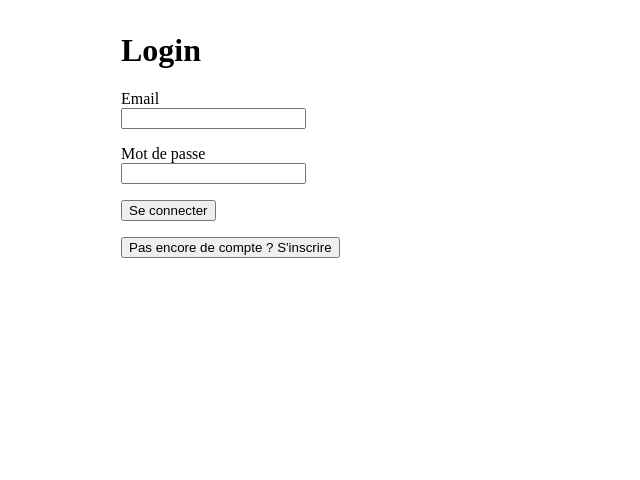
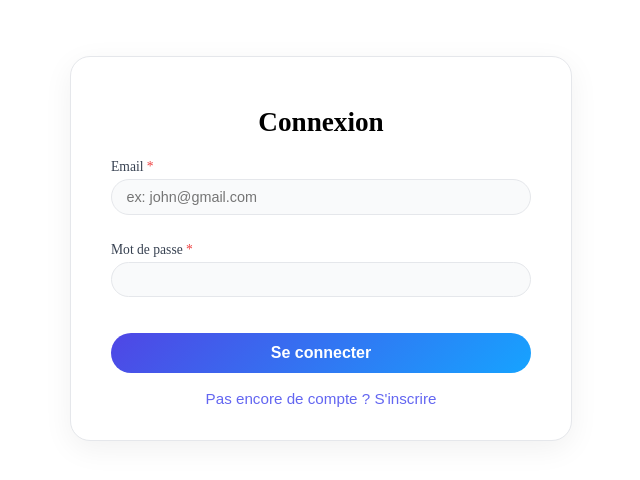
Before and after one commit to stanislasdelannoy/newyalla, a React (Vite) app in the folder yalla-app/: page /login in a window 1280 px wide. Shown: the top 480 px of the page, without its empty margins (319-959 px from the left). Built offline with nearby package versions, Linux system fonts and the light colour scheme.

Commit message:
Update registration

```diff
--- a/yalla-app/src/api/auth.ts
+++ b/yalla-app/src/api/auth.ts
@@ -32,14 +32,17 @@ export async function login(payload: LoginPayload): Promise<TokenResponse> {
 export type RegisterPayload = {
   email: string;
   password: string;
+  first_name: string;
+  last_name: string;
+  username?: string;
+  phone?: string;
+  hometown?: string;
 };
 
 export async function register(payload: RegisterPayload): Promise<void> {
   const res = await fetch(`${API_URL}/api/auth/register`, {
     method: "POST",
-    headers: {
-      "Content-Type": "application/json",
-    },
+    headers: { "Content-Type": "application/json" },
     body: JSON.stringify(payload),
   });
 
--- a/yalla-app/src/pages/LoginPage.tsx
+++ b/yalla-app/src/pages/LoginPage.tsx
@@ -1,17 +1,28 @@
 // src/pages/LoginPage.tsx
-import { useState, FormEvent } from "react";
+import { useState } from "react";
+import type { FormEvent } from "react";
 import { login, register } from "../api/auth";
 import { useNavigate } from "react-router-dom";
+import { FormField } from "../components/FormField";
+import "./style/AuthPage.css";
 
-const LoginPage = () => {
+export default function AuthPage() {
   const [isRegisterMode, setIsRegisterMode] = useState(false);
+
   const [email, setEmail] = useState("");
   const [password, setPassword] = useState("");
+
+  const [firstName, setFirstName] = useState("");
+  const [lastName, setLastName] = useState("");
+  const [username, setUsername] = useState("");
+  const [phone, setPhone] = useState("");
+  const [hometown, setHometown] = useState("");
+
   const [error, setError] = useState<string | null>(null);
   const [info, setInfo] = useState<string | null>(null);
   const [loading, setLoading] = useState(false);
 
-  const navigate = useNavigate(); // ← IMPORTANT
+  const navigate = useNavigate();
 
   async function handleSubmit(e: FormEvent) {
     e.preventDefault();
@@ -21,74 +32,116 @@ const LoginPage = () => {
 
     try {
       if (isRegisterMode) {
-        // REGISTER
-        await register({ email, password });
+        await register({
+          email,
+          password,
+          first_name: firstName,
+          last_name: lastName,
+          username: username || undefined,
+          phone: phone || undefined,
+          hometown: hometown || undefined,
+        });
 
-        // Si tu veux rediriger immédiatement après register :
-        localStorage.setItem("token", "TEMP"); // si ton register ne renvoie pas de token
-        navigate("/trips");
-
-        // Si tu préfères obliger l'utilisateur à se loguer ensuite :
-        // setInfo("Compte créé, tu peux maintenant te connecter.");
-        // setIsRegisterMode(false);
+        setInfo("Compte créé. Tu peux maintenant te connecter.");
+        setIsRegisterMode(false);
       } else {
-        // LOGIN
         const token = await login({ email, password });
-
-        // Stockage du token
         localStorage.setItem("token", token.access_token);
 
-        // Redirection après login
         navigate("/trips");
       }
     } catch (err: any) {
-      console.error(err);
-      setError(err.message || "Erreur");
+      setError(err.message);
     } finally {
       setLoading(false);
     }
   }
 
   return (
-    <div style={{ maxWidth: 400, margin: "2rem auto" }}>
-      <h1>{isRegisterMode ? "Créer un compte" : "Login"}</h1>
+    <div className="auth-shell">
+      <div className="auth-card">
+        <h1 className="auth-title">
+          {isRegisterMode ? "Créer un compte" : "Connexion"}
+        </h1>
 
-      <form onSubmit={handleSubmit}>
-        <div style={{ marginBottom: "1rem" }}>
-          <label>
-            Email<br />
-            <input
+        <form onSubmit={handleSubmit} className="auth-form">
+
+          <FormField
+            label="Email"
+            name="email"
+            value={email}
+            onChange={setEmail}
             type="email"
-              value={email}
-              onChange={e => setEmail(e.target.value)}
+            required
+            placeholder="ex: john@gmail.com"
+          />
+
+          <FormField
+            label="Mot de passe"
+            name="password"
+            value={password}
+            onChange={setPassword}
+            type="password"
             required
           />
-          </label>
-        </div>
 
-        <div style={{ marginBottom: "1rem" }}>
-          <label>
-            Mot de passe<br />
-            <input
-              type="password"
-              value={password}
-              onChange={e => setPassword(e.target.value)}
+          {isRegisterMode && (
+            <>
+              <FormField
+                label="Prénom"
+                name="firstName"
+                value={firstName}
+                onChange={setFirstName}
                 required
               />
-          </label>
-        </div>
+              <FormField
+                label="Nom"
+                name="lastName"
+                value={lastName}
+                onChange={setLastName}
+                required
+              />
+              <FormField
+                label="Username"
+                name="username"
+                value={username}
+                onChange={setUsername}
+                placeholder="facultatif"
+              />
+              <FormField
+                label="Téléphone"
+                name="phone"
+                value={phone}
+                onChange={setPhone}
+                placeholder="facultatif"
+              />
+              <FormField
+                label="Ville d'origine"
+                name="hometown"
+                value={hometown}
+                onChange={setHometown}
+                placeholder="facultatif"
+              />
+            </>
+          )}
 
-        {error && <p style={{ color: "red" }}>{error}</p>}
-        {info && <p style={{ color: "green" }}>{info}</p>}
+          {error && <p className="auth-error">{error}</p>}
+          {info && <p className="auth-info">{info}</p>}
 
-        <button type="submit" disabled={loading}>
+          <button
+            type="submit"
+            className="auth-submit"
+            disabled={loading}
+          >
             {loading
-            ? isRegisterMode ? "Création..." : "Connexion..."
-            : isRegisterMode ? "S'inscrire" : "Se connecter"}
+              ? "Chargement..."
+              : isRegisterMode
+              ? "Créer un compte"
+              : "Se connecter"}
           </button>
         </form>
 
-      <div style={{ marginTop: "1rem" }}>
+        <div className="auth-switch">
           {isRegisterMode ? (
             <button type="button" onClick={() => setIsRegisterMode(false)}>
               Déjà un compte ? Se connecter
@@ -100,7 +153,6 @@ const LoginPage = () => {
           )}
         </div>
       </div>
+    </div>
   );
-};
-
-export default LoginPage;
+}
--- /dev/null
+++ b/yalla-app/src/pages/style/AuthPage.css
@@ -0,0 +1,76 @@
+.auth-shell {
+  display: flex;
+  justify-content: center;
+  padding: 3rem 1rem;
+}
+
+.auth-card {
+  background: #ffffff;
+  border-radius: 20px;
+  padding: 2rem 2.5rem;
+  width: 100%;
+  max-width: 420px;
+  box-shadow: 0 8px 30px rgba(0,0,0,0.06);
+  border: 1px solid #e5e7eb;
+}
+
+.auth-title {
+  font-size: 1.7rem;
+  margin-bottom: 1.3rem;
+  font-weight: 700;
+  text-align: center;
+}
+
+.auth-form {
+  display: flex;
+  flex-direction: column;
+  gap: 0.8rem;
+}
+
+.auth-error {
+  color: #dc2626;
+  text-align: center;
+  margin-top: -0.5rem;
+  font-size: 0.9rem;
+}
+
+.auth-info {
+  color: #059669;
+  text-align: center;
+  margin-top: -0.5rem;
+  font-size: 0.9rem;
+}
+
+.auth-submit {
+  background: linear-gradient(135deg, #4f46e5, #16a3ff);
+  color: white;
+  border: none;
+  padding: 0.7rem 1.4rem;
+  border-radius: 999px;
+  font-size: 1rem;
+  font-weight: 600;
+  cursor: pointer;
+  margin-top: 0.5rem;
+}
+
+.auth-submit:hover {
+  transform: translateY(-2px);
+  box-shadow: 0 8px 20px rgba(37,99,235,0.3);
+}
+
+.auth-switch {
+  text-align: center;
+  margin-top: 1rem;
+}
+
+.auth-switch button {
+  background: none;
+  border: none;
+  color: #6366f1;
+  cursor: pointer;
+  font-size: 0.95rem;
+}
+
+.auth-switch button:hover {
+  text-decoration: underline;
+}
```
Also changed, not shown: 2 other files (tests, documents, lock files or other folders). Lines whose indentation alone changed are shown as unchanged.
